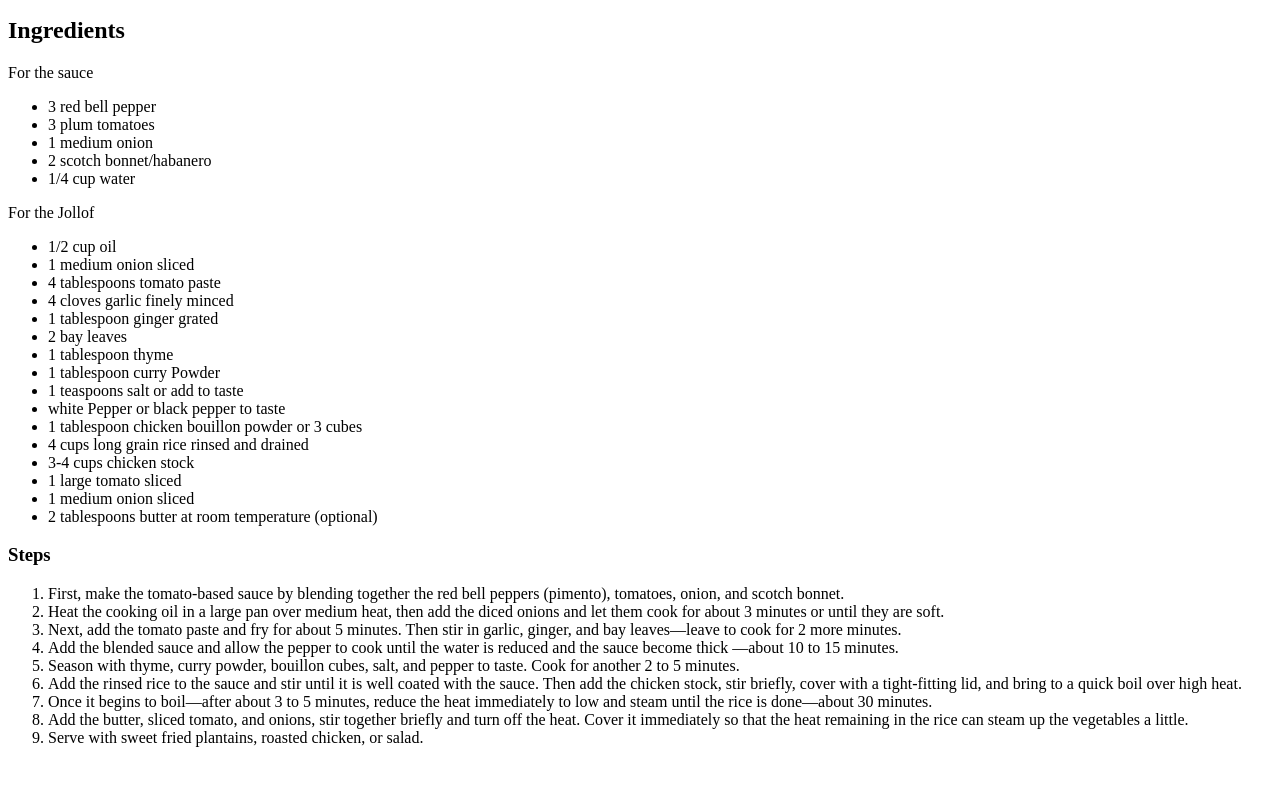
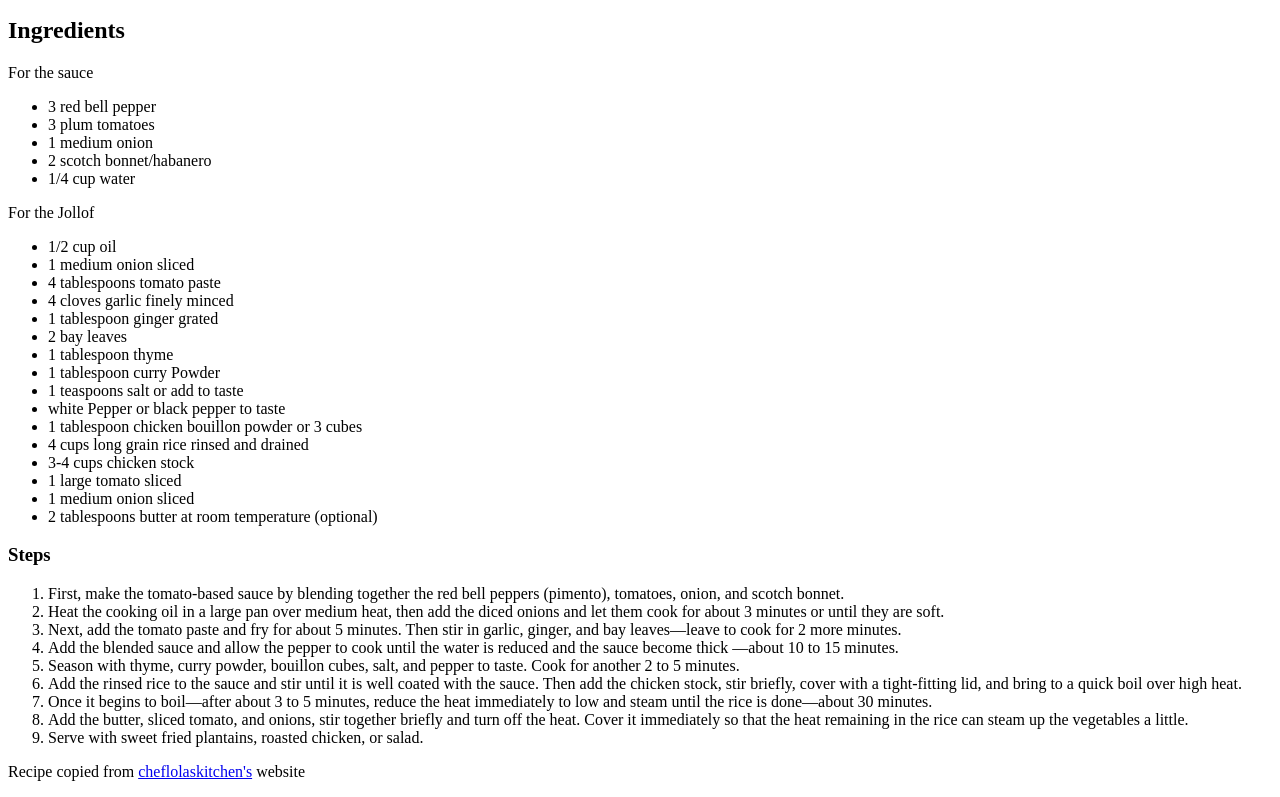
Before and after one commit to salma-sua/odin-recipes, a plain HTML site: page jollof-rice.html in a window 1280 px wide. Shown: the part 390-1187 px from the top of the page. Before the commit the page ends 1153 px from the top, so only its background shows below. Drawn offline with Linux system fonts and the light colour scheme.

Commit message:
add footer to indicate recipe source

```diff
--- a/jollof-rice.html
+++ b/jollof-rice.html
@@ -55,4 +55,7 @@
         <li>Serve with sweet fried plantains, roasted chicken, or salad.</li>
     </ol>
 </body>
+<footer>
+    <p>Recipe copied from <a href="https://cheflolaskitchen.com/jollof-rice/" target="_blank" rel="noopener noreferrer">cheflolaskitchen's</a> website</p>
+</footer>
 </html>
```
